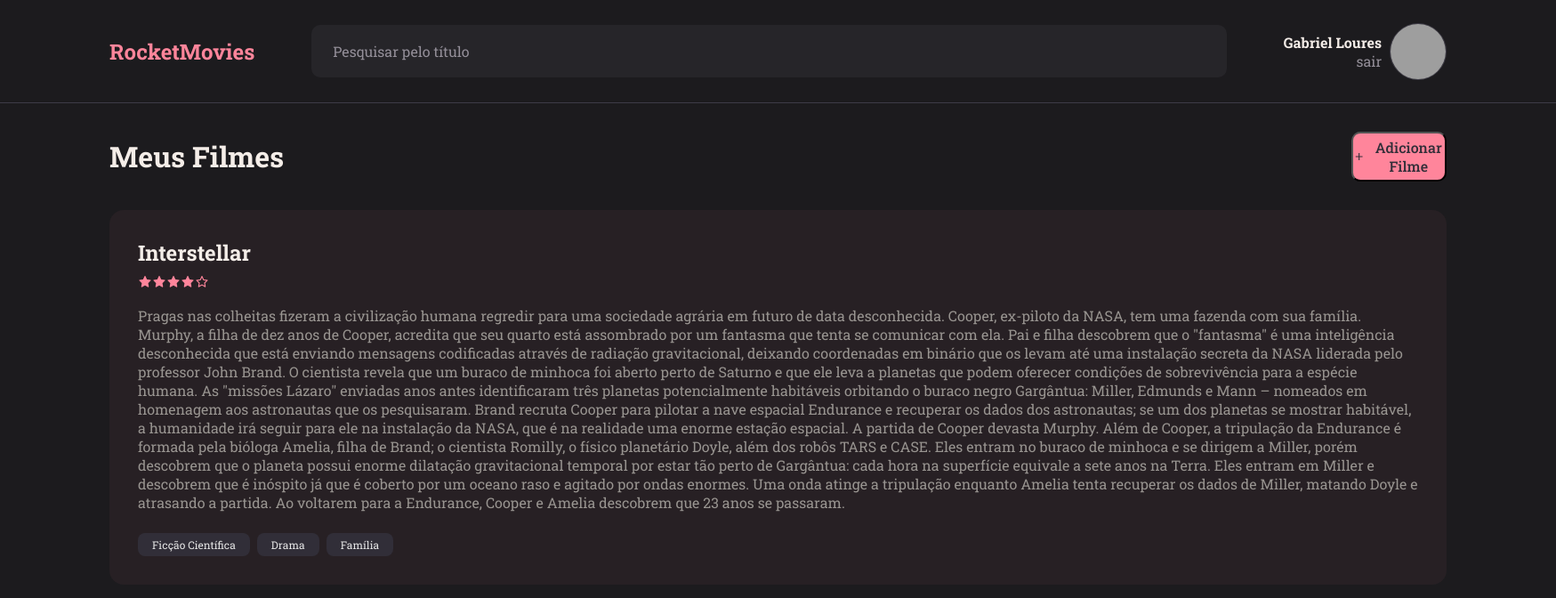
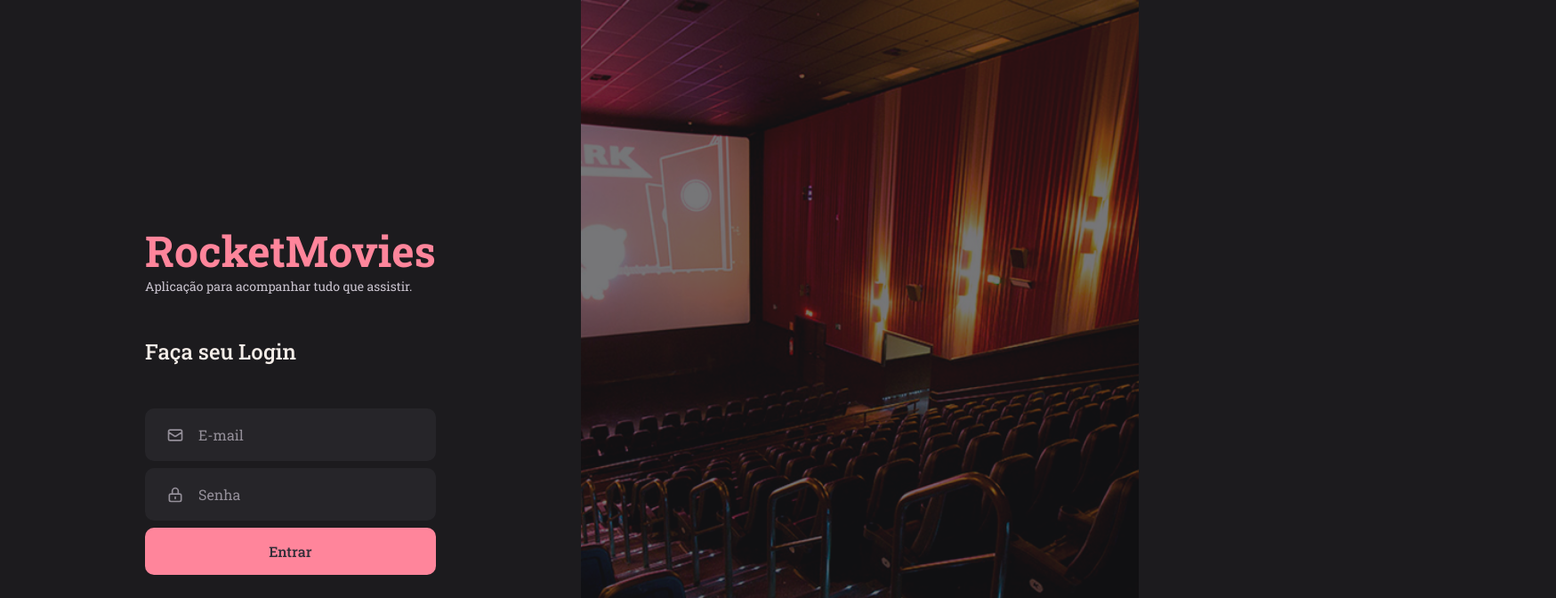
Before and after one commit to GabrielLoures/RocketMovies, a React (Vite) app: page / in a window 1280 px wide. Shown: the top 672 px of the page at 89% size, 1749 px wide, since content can reach past the window. Built offline with nearby package versions, Linux system fonts and the light colour scheme; grey boxes are pictures that could not be loaded.

Commit message:
End SignIn

```diff
--- a/src/components/Button/styles.js
+++ b/src/components/Button/styles.js
@@ -11,7 +11,8 @@ export const Container = styled.button`
   font-weight: 500;
   line-height: 21px;
 
-  padding: 16px auto;
+  padding: 16px 16px;
+  border: none;
   border-radius: 10px;
 
   display: flex;
--- a/src/components/Input/styles.js
+++ b/src/components/Input/styles.js
@@ -8,6 +8,7 @@ export const Container = styled.div`
 
   background-color: ${({ theme }) => theme.COLORS.BACKGROUND_800};
   padding: 19px 24px;
+  margin-bottom: 8px;
 
   border-radius: 10px;
 
@@ -23,7 +24,8 @@ export const Container = styled.div`
   }
 
   > svg {
-    margin-left: 12px;
+    margin-right: 16px;
+    color: ${({ theme }) => theme.COLORS.TEXT_COLOR_PLACEHOLDER};
   }
 
 `
--- a/src/main.jsx
+++ b/src/main.jsx
@@ -5,13 +5,13 @@ import GlobalStyles from './styles/global'
 
 import theme from './styles/theme';
 
-import { Home } from './pages/Home';
+import { SignIn } from './pages/SignIn';
 
 ReactDOM.createRoot(document.getElementById('root')).render(
   <React.StrictMode>
     <ThemeProvider theme={theme}>
       <GlobalStyles />
-      <Home />
+      <SignIn />
     </ThemeProvider>
   </React.StrictMode>
 )
--- /dev/null
+++ b/src/pages/SignIn/index.jsx
@@ -0,0 +1,34 @@
+import { Container, Background, Form } from './styles';
+
+import { HiOutlineMail, HiOutlineLockClosed } from 'react-icons/hi';
+
+import { Input } from '../../components/Input';
+
+import { Button } from '../../components/Button';
+
+export function SignIn() {
+
+  return(
+    <Container>
+
+      <Form>
+
+        <h1>RocketMovies</h1>
+        <span>Aplicação para acompanhar tudo que assistir.</span>
+
+        <h2>Faça seu Login</h2>
+
+        <Input placeholder="E-mail" type="text" icon={HiOutlineMail} />
+        <Input placeholder="Senha" type="passaword" icon={HiOutlineLockClosed} />
+
+        <Button title="Entrar" />
+
+        <a href="#">Criar Conta</a>
+      </Form>
+
+      <Background></Background>
+
+    </Container>
+  )
+
+}
--- /dev/null
+++ b/src/pages/SignIn/styles.js
@@ -0,0 +1,65 @@
+import styled from 'styled-components';
+
+import backgroundImg from '../../assets/background.jpg';
+
+export const Container = styled.div`
+
+  width: 100%;
+  height: 100vh;
+  display: flex;
+  align-items: stretch;
+
+`;
+
+export const Form = styled.form`
+
+  display: flex;
+  flex-direction: column;
+
+  padding: 250px 163px 300px;
+
+  > h1 {
+    color: ${({ theme }) => theme.COLORS.PINK_100};
+    font-weight: 700;
+    font-size: 48px;
+    line-height: 63px;
+  }
+
+  > span {
+    color: ${({ theme }) => theme.COLORS.TEXT_COLOR_P};
+    font-weight: 400;
+    font-size: 14px;
+    line-height: 18px;
+  }
+
+  > h2 {
+    color: ${({ theme }) => theme.COLORS.TEXT_COLOR_WHITE};
+    font-weight: 500;
+    font-size: 24px;
+    line-height: 32px;
+    margin-top: 48px;
+    margin-bottom: 48px;
+  }
+
+  > a {
+    text-decoration: none;
+    color: ${({ theme }) => theme.COLORS.PINK_100};
+    font-weight: 400;
+    font-size: 16px;
+    line-height: 21px;
+    text-align: center;
+    margin-top: 42px;
+  }
+
+
+
+`;
+
+export const Background = styled.div`
+
+  flex: 1;
+  background: url(${backgroundImg}) no-repeat center center;
+  background-size: cover;
+  opacity: 0.4;
+
+`;
```
Also changed, not shown: src/assets/background.jpg (added).
